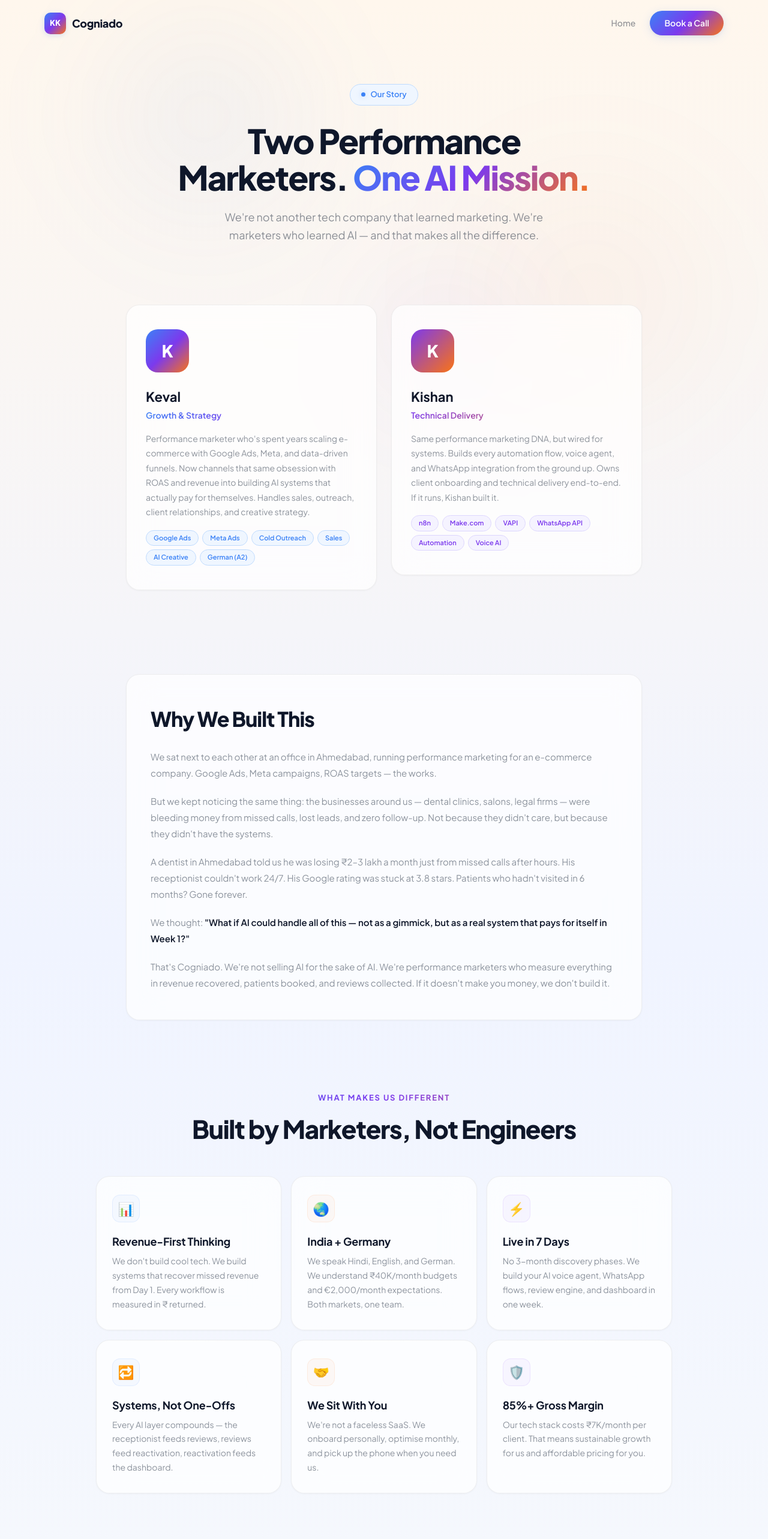
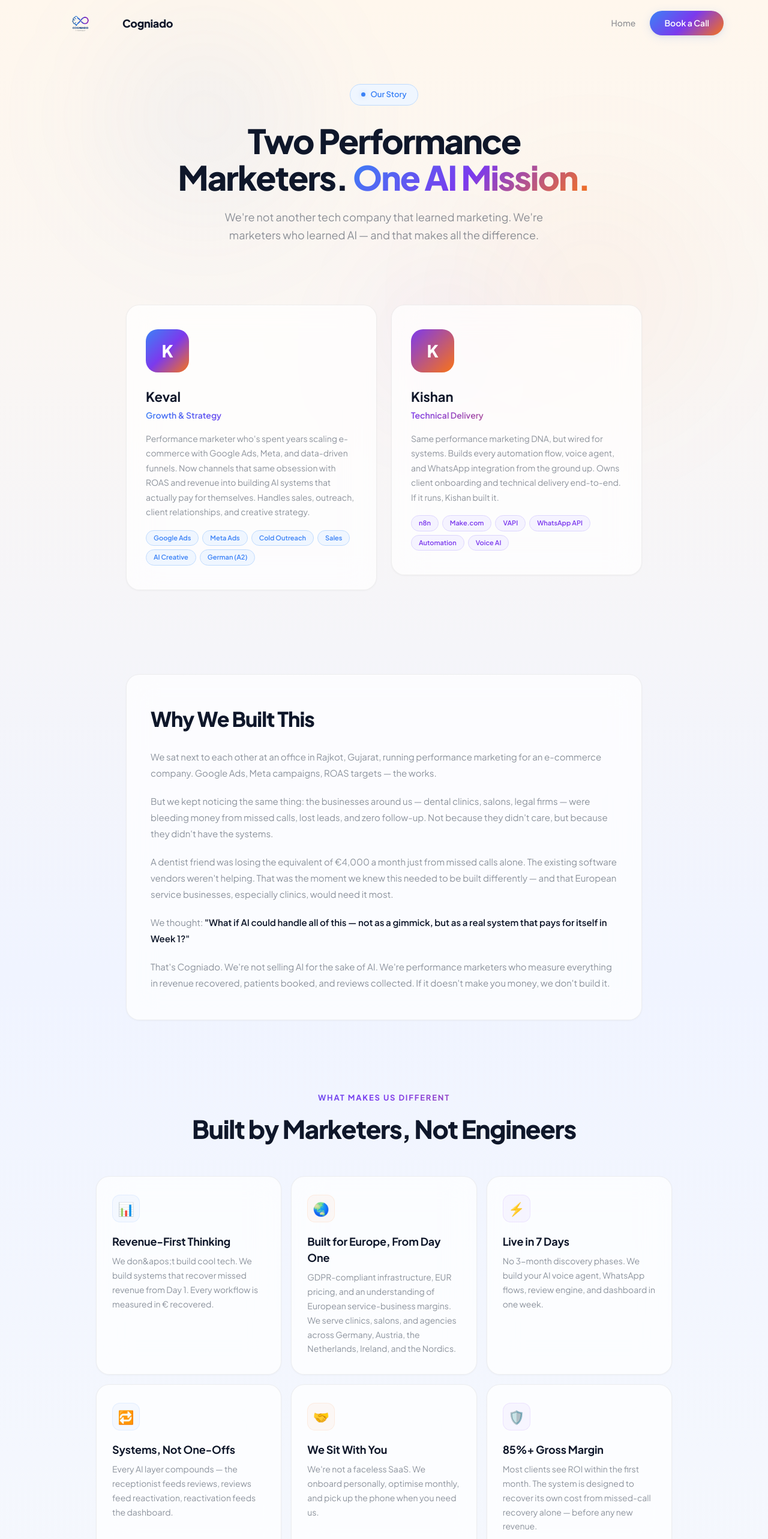
Before and after one commit to Kevalgohel1/kkdigital, a Next.js app: page /about in a window 1280 px wide. Shown: the top 2566 px of the page at 60% size. Built offline with nearby package versions, Linux system fonts and the light colour scheme.

Commit message:
About page now European with Rajkot origin

```diff
--- a/app/about/page.tsx
+++ b/app/about/page.tsx
@@ -257,23 +257,7 @@ export default function About() {
                 textDecoration: "none",
               }}
             >
-              <div
-                style={{
-                  width: 36,
-                  height: 36,
-                  borderRadius: 10,
-                  background: P.grad,
-                  display: "flex",
-                  alignItems: "center",
-                  justifyContent: "center",
-                  fontSize: 13,
-                  fontWeight: 800,
-                  color: "#fff",
-                  boxShadow: "0 2px 10px rgba(59,130,246,0.2)",
-                }}
-              >
-                KK
-              </div>
+              <img src="/logo.png" alt="Cogniado" style={{ width: 120, height: 36, objectFit: "contain" }} />
               <span
                 style={{
                   fontSize: 18,
@@ -643,7 +627,7 @@ export default function About() {
                   }}
                 >
                   <p>
-                    We sat next to each other at an office in Ahmedabad, running
+                    We sat next to each other at an office in Rajkot, Gujarat, running
                     performance marketing for an e-commerce company. Google Ads,
                     Meta campaigns, ROAS targets — the works.
                   </p>
@@ -655,11 +639,12 @@ export default function About() {
                     have the systems.
                   </p>
                   <p>
-                    A dentist in Ahmedabad told us he was losing ₹2–3 lakh a
-                    month just from missed calls after hours. His receptionist
-                    couldn&apos;t work 24/7. His Google rating was stuck at 3.8
-                    stars. Patients who hadn&apos;t visited in 6 months? Gone
-                    forever.
+                    A dentist friend was losing the equivalent of €4,000 a
+                    month just from missed calls alone. The existing software
+                    vendors weren&apos;t helping. That was the moment we knew
+                    this needed to be built differently — and that European
+                    service businesses, especially clinics, would need it
+                    most.
                   </p>
                   <p>
                     We thought:{" "}
@@ -735,13 +720,13 @@ export default function About() {
                 {
                   emoji: "📊",
                   title: "Revenue-First Thinking",
-                  desc: "We don't build cool tech. We build systems that recover missed revenue from Day 1. Every workflow is measured in ₹ returned.",
+                  desc: "We don&apos;t build cool tech. We build systems that recover missed revenue from Day 1. Every workflow is measured in € recovered.",
                   color: P.accent1,
                 },
                 {
                   emoji: "🌏",
-                  title: "India + Germany",
-                  desc: "We speak Hindi, English, and German. We understand ₹40K/month budgets and €2,000/month expectations. Both markets, one team.",
+                  title: "Built for Europe, From Day One",
+                  desc: "GDPR-compliant infrastructure, EUR pricing, and an understanding of European service-business margins. We serve clinics, salons, and agencies across Germany, Austria, the Netherlands, Ireland, and the Nordics.",
                   color: P.accent3,
                 },
                 {
@@ -765,7 +750,7 @@ export default function About() {
                 {
                   emoji: "🛡️",
                   title: "85%+ Gross Margin",
-                  desc: "Our tech stack costs ₹7K/month per client. That means sustainable growth for us and affordable pricing for you.",
+                  desc: "Most clients see ROI within the first month. The system is designed to recover its own cost from missed-call recovery alone — before any new revenue.",
                   color: P.accent2,
                 },
               ].map((v, i) => (
@@ -910,7 +895,7 @@ export default function About() {
                     marginTop: 16,
                   }}
                 >
-                  India + Germany · Hindi · English · Deutsch
+                  Available across Europe · GDPR-compliant
                 </p>
               </div>
             </Reveal>
@@ -940,7 +925,7 @@ export default function About() {
             }}
           >
             <p style={{ fontSize: 13, color: P.muted }}>
-              © 2026 Cogniado. AI automation agency. India & Germany.
+              © 2026 Cogniado. AI automation for European service businesses.
             </p>
             <p style={{ fontSize: 13, color: P.muted }}>
               Built with AI. Powered by results.
```
